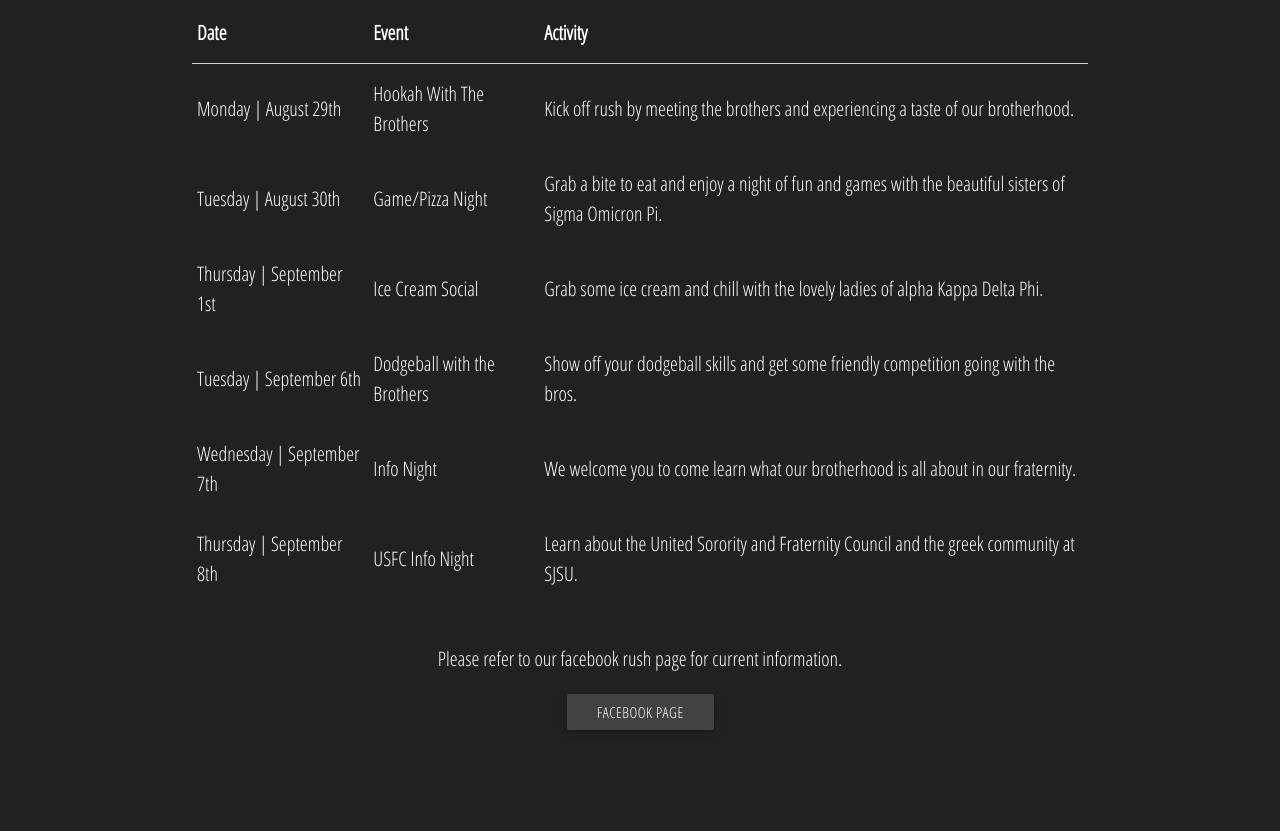
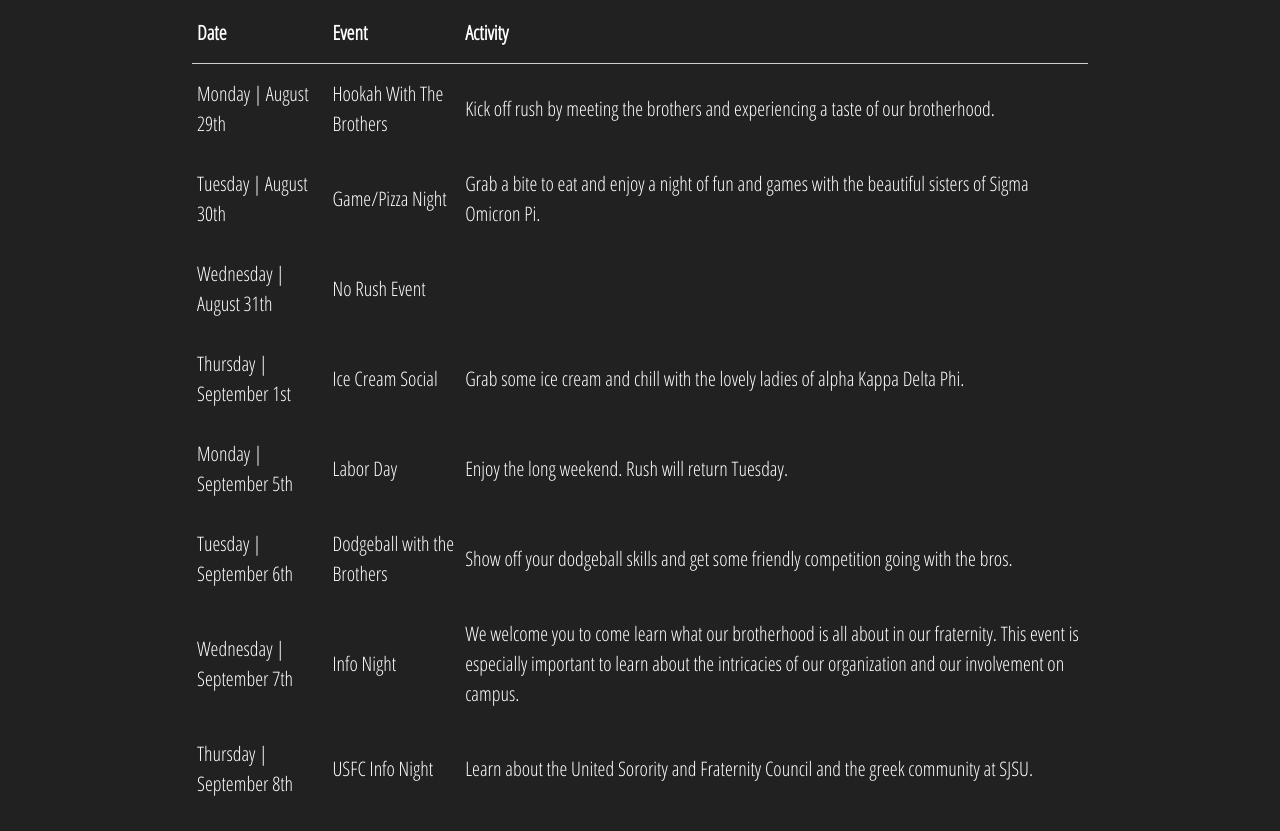
Before and after one commit to sjsupaphi/sjsupaphi.github.io, a plain HTML site: page rush.html in a window 1280 px wide. Shown: the part 1033-1864 px from the top of the page. Drawn offline with nearby package versions, Linux system fonts and the light colour scheme; a web font is replaced by a local one.

Commit message:
Update rush.html

```diff
--- a/rush.html
+++ b/rush.html
@@ -110,9 +110,19 @@
                 <td>Grab a bite to eat and enjoy a night of fun and games with the beautiful sisters of Sigma Omicron Pi. </td>
               </tr>
               <tr>
+                <td>Wednesday | August 31th </td>
+                <td> No Rush Event </td>
+                <td></td>
+              </tr>
+              <tr>
                 <td>Thursday | September 1st </td>
                 <td>Ice Cream Social</td>
                 <td>Grab some ice cream and chill with the lovely ladies of alpha Kappa Delta Phi. </td>
+              </tr>
+              <tr>
+                <td>Monday | September 5th </td>
+                <td> Labor Day </td>
+                <td> Enjoy the long weekend.  Rush will return Tuesday. </td>
               </tr>
               <tr>
                 <td>Tuesday | September 6th </td>
@@ -122,7 +132,7 @@
               <tr>
                 <td>Wednesday | September 7th </td>
                 <td>Info Night</td>
-                <td>We welcome you to come learn what our brotherhood is all about in our fraternity. </td>
+                <td>We welcome you to come learn what our brotherhood is all about in our fraternity. This event is especially important to learn about the intricacies of our organization and our involvement on campus.</td>
               </tr>
               <tr>
                 <td>Thursday | September 8th </td>
```
